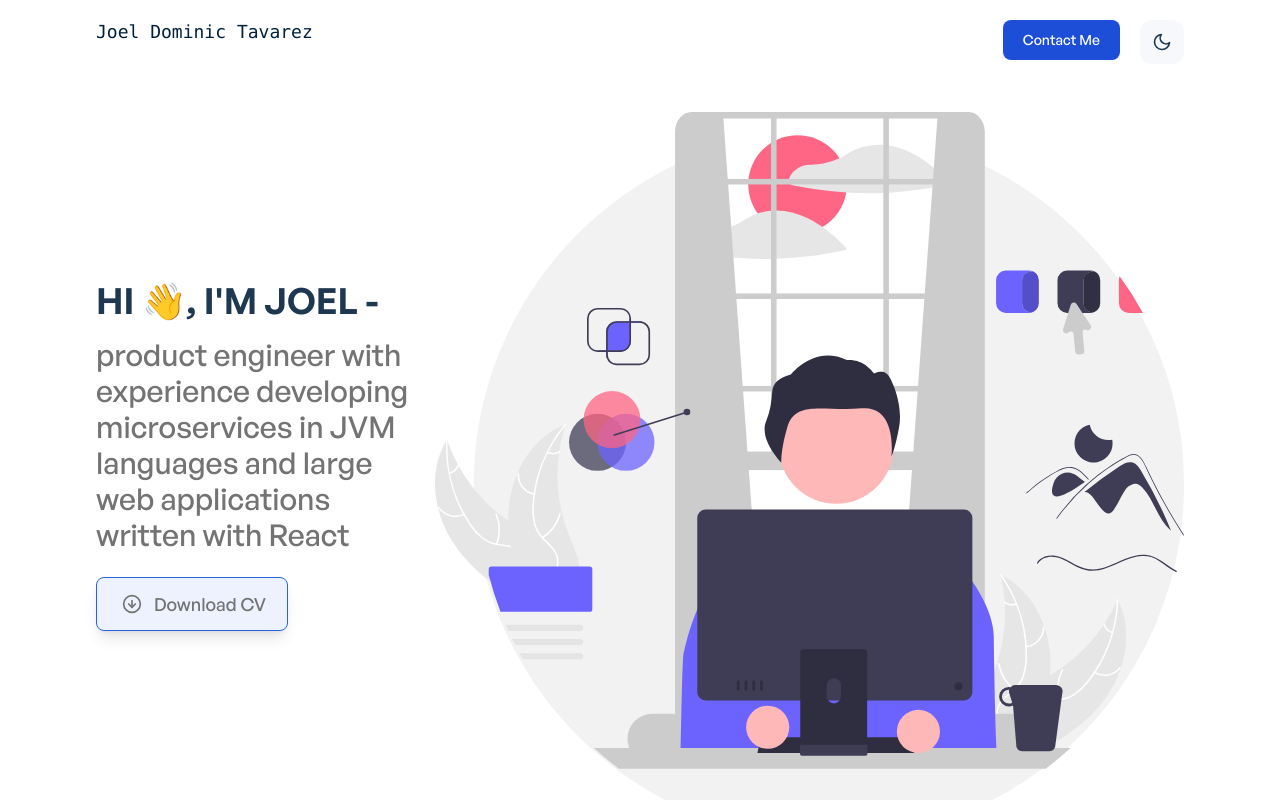
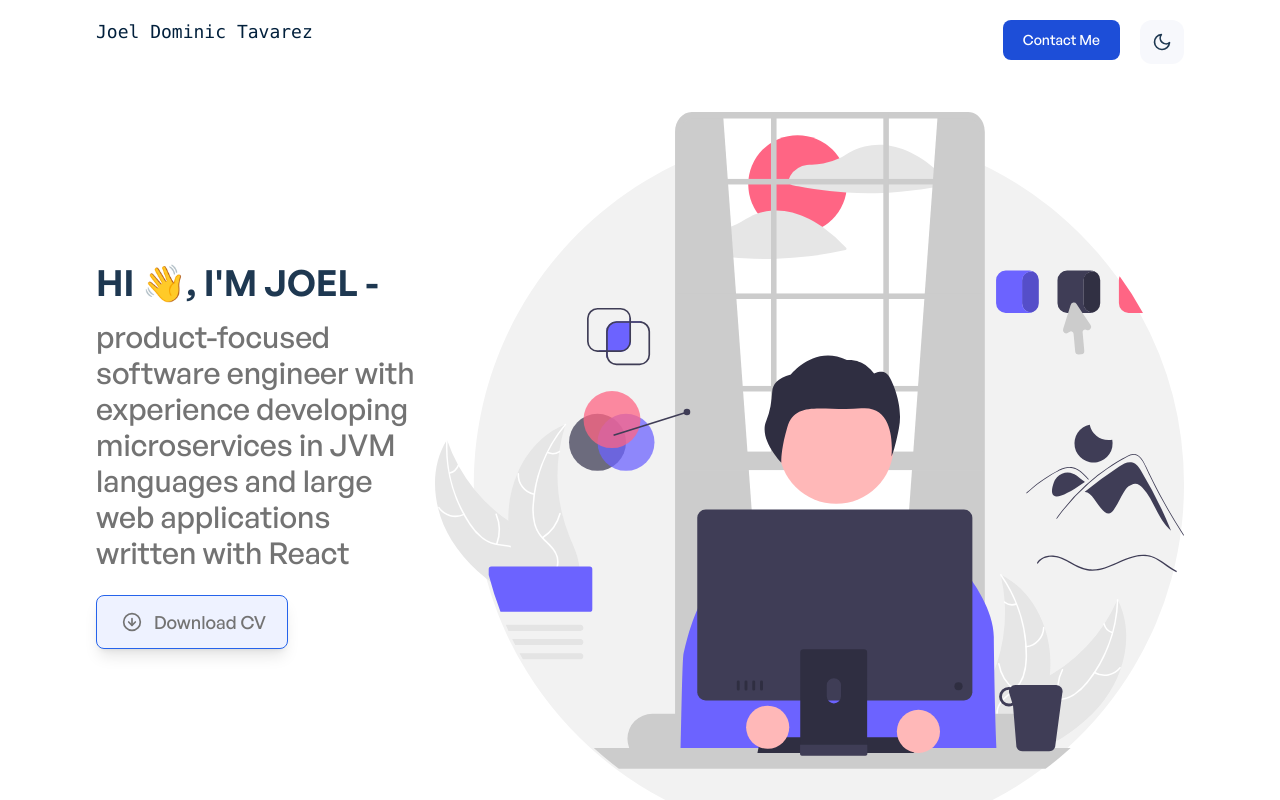
Before and after one commit to Don-Joel/Me, a Next.js app: page / in a window 1280 px wide. Shown: the top 800 px of the page. Built offline with nearby package versions, Linux system fonts and the light colour scheme.

Commit message:
updating bio

```diff
--- a/components/shared/AppBanner.jsx
+++ b/components/shared/AppBanner.jsx
@@ -32,7 +32,7 @@ function AppBanner() {
           }}
           className="font-general-medium mt-4 text-lg md:text-xl lg:text-2xl xl:text-3xl text-center sm:text-left leading-normal text-gray-500 dark:text-gray-200"
         >
-          product engineer with experience developing microservices in JVM
+          product-focused software engineer with experience developing microservices in JVM
           languages and large web applications written with React
         </motion.p>
         <motion.div
```
